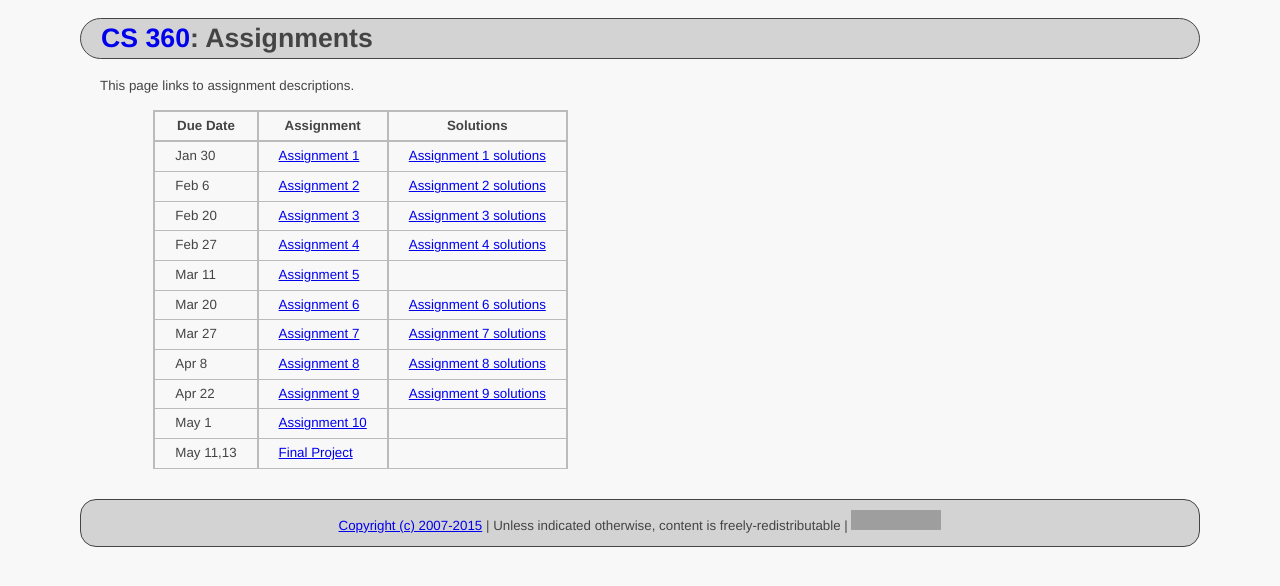
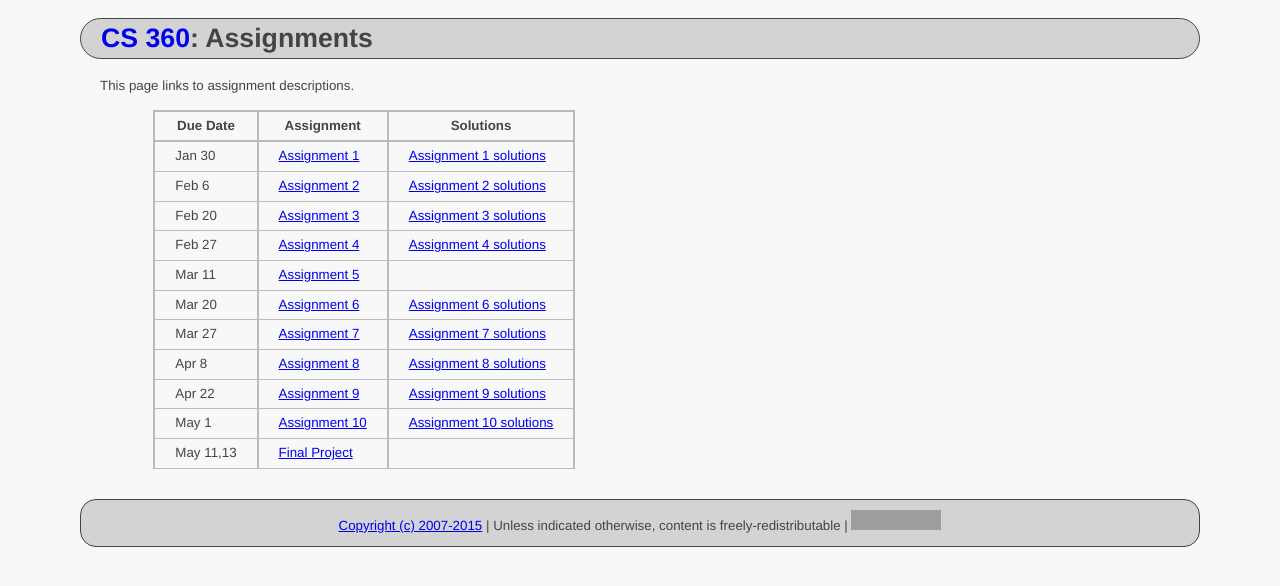
Before and after one commit to ycpcs/cs360-spring2015, a Jekyll site: the page built from assign/index.md, in a window 1280 px wide. Shown: the top 586 px of the page. Built offline with Jekyll 4.4.1, drawn with Linux system fonts in a browser that asks for light colours; Markdown is read by kramdown in place of the engine named in the settings; grey boxes are pictures that could not be loaded.

Commit message:
add assign 10 solutions
add assign 10 solutions

```diff
--- a/assign/index.md
+++ b/assign/index.md
@@ -16,5 +16,5 @@ This page links to assignment descriptions.
 > Mar 27   | [Assignment 7](../assign/assign07.html)   | [Assignment 7 solutions](../assign/sol/assign07sol.pdf)|
 > Apr 8    | [Assignment 8](../assign/assign08.html)   | [Assignment 8 solutions](../assign/sol/assign08sol.pdf)|
 > Apr 22   | [Assignment 9](../assign/assign09.html)   | [Assignment 9 solutions](../assign/sol/assign09sol.pdf)|
-> May 1    | [Assignment 10](../assign/assign10.html)  |                                                        |
+> May 1    | [Assignment 10](../assign/assign10.html)  |[Assignment 10 solutions](../assign/sol/assign10sol.pdf)|
 > May 11,13| [Final Project](../assign/finalproj.html) |                                                        |
```
Also changed, not shown: 1 other file.
